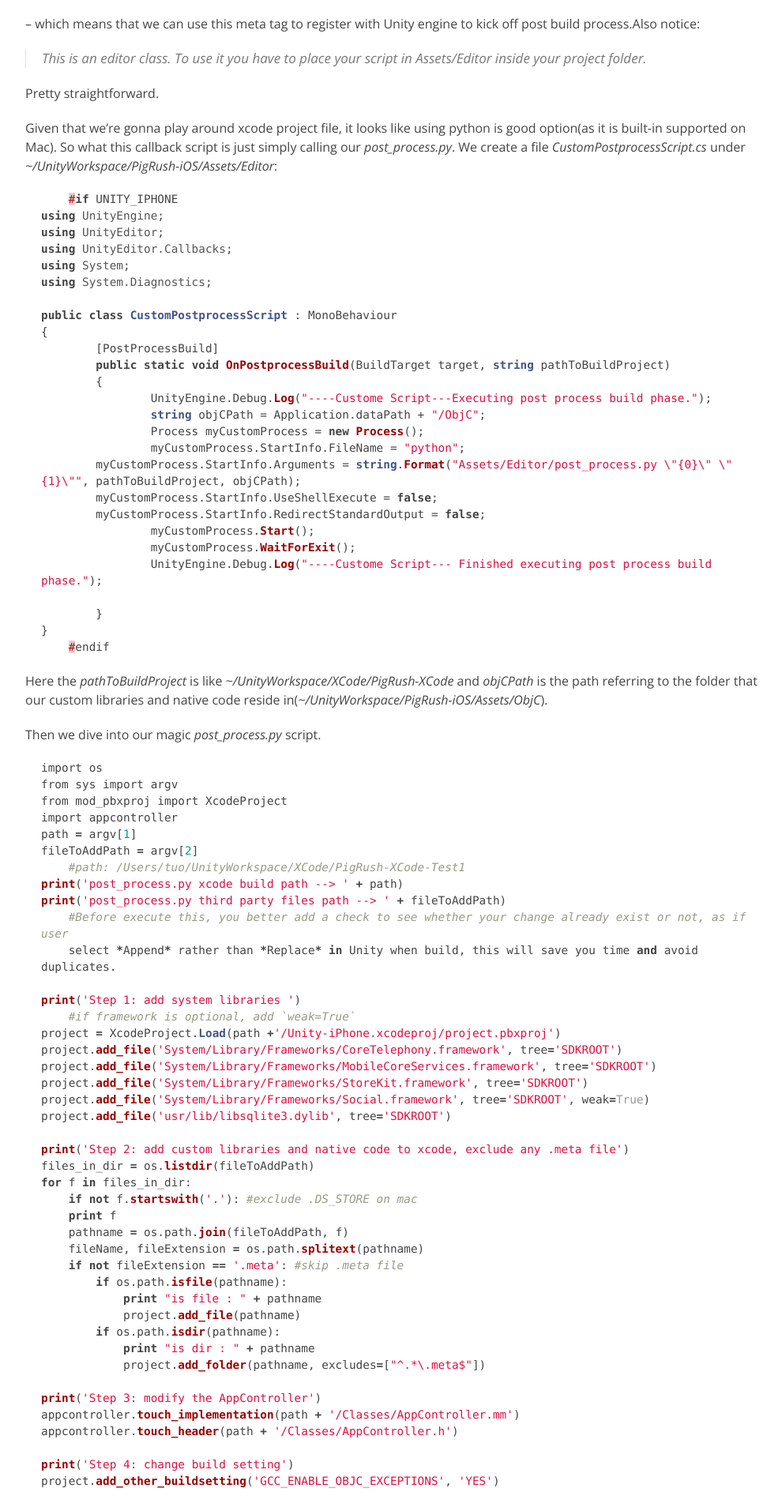
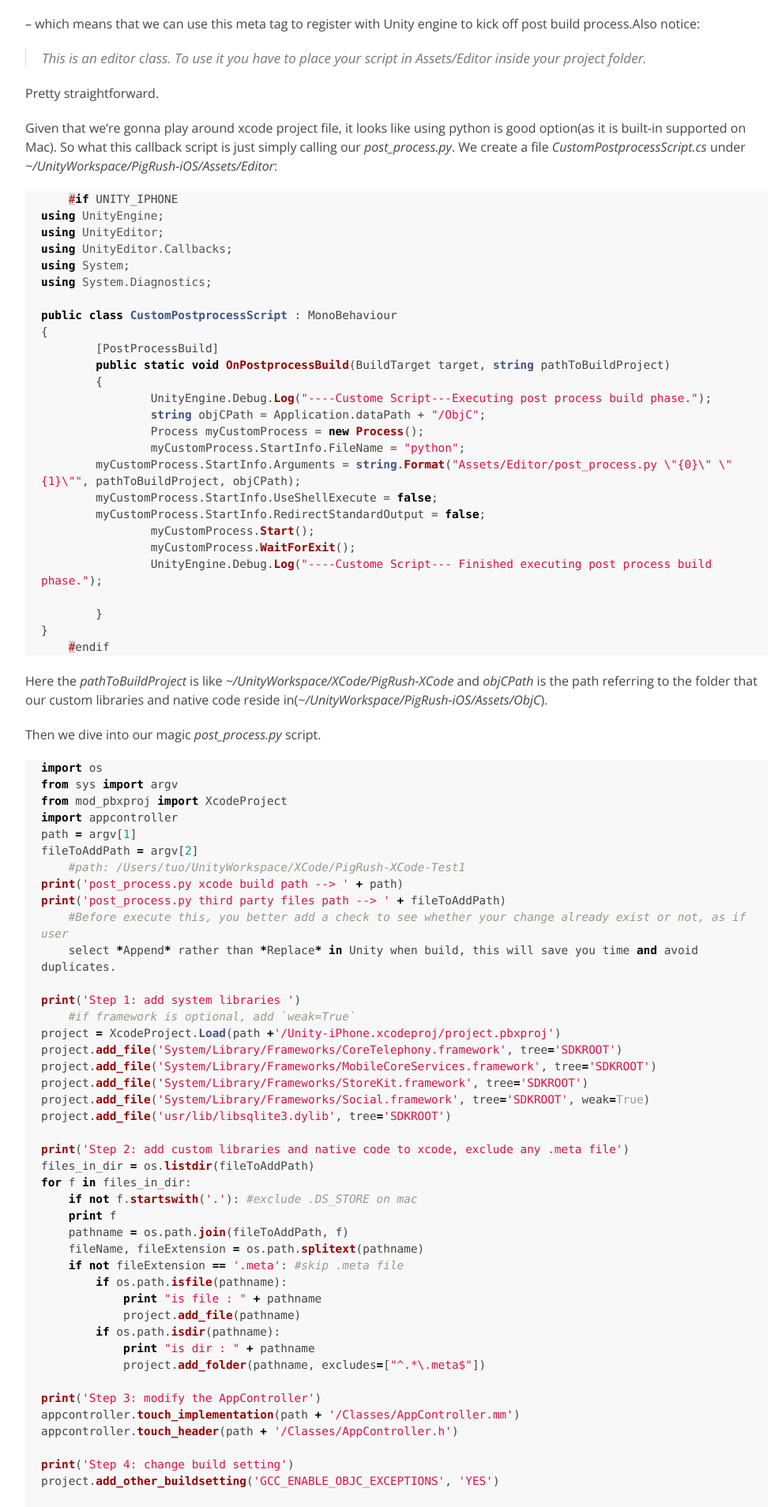
Before and after one commit to tuo/tuo.github.io, a Jekyll site: the page built from _posts/2013-04-11-unity-automate-post-process.md, in a window 1280 px wide. Shown: the part 2055-3963 px from the top of the page at 79% size, without its empty margins (148-1138 px from the left). Built offline with Jekyll 4.4.1, drawn with Linux system fonts in a browser that asks for light colours; comment, search, counter and statistics services are not loaded.

Commit message:
update to rouge and gem update

```diff
--- a/Gemfile
+++ b/Gemfile
@@ -2,5 +2,6 @@
 
 #gem 'jekyll', :git => 'https://github.com/jekyll/jekyll.git'
 #gem 'colorator', '1.1.0'
-gem 'jekyll', '2.5.3'
+#gem 'jekyll'
+gem 'github-pages'
 #gem 'github-pages', :git => "https://github.com/github/pages-gem.git"
--- a/_config.yml
+++ b/_config.yml
@@ -1,5 +1,9 @@
 highlighter: true
 permalink: '/:title'
 markdown: kramdown
+highlighter: rouge
+incremental: false
 kramdown:
   input: GFM
+  math_engine: mathjax
+  syntax_highlighter: rouge
--- a/_layouts/default.html
+++ b/_layouts/default.html
@@ -24,6 +24,7 @@
     <meta name="viewport" content="width=device-width, initial-scale=1, maximum-scale=1" />
 
     <link rel="stylesheet" href="/static/css/style.css">
+
 
     <!--[if IE 7]>
       <script src="/static/css/font-awesome-ie7.css"></script>
--- a/_layouts/post_main.html
+++ b/_layouts/post_main.html
@@ -24,6 +24,7 @@
     <meta name="viewport" content="width=device-width, initial-scale=1, maximum-scale=1" />
 
     <link rel="stylesheet" href="/static/css/style.css">
+    <link href="/static/css/rouge_syntax.css" rel="stylesheet" >
 
     <!--[if IE 7]>
       <script src="/static/css/font-awesome-ie7.css"></script>
--- /dev/null
+++ b/static/css/rouge_syntax.css
@@ -0,0 +1,209 @@
+.highlight table td { padding: 5px; }
+.highlight table pre { margin: 0; }
+.highlight .cm {
+  color: #999988;
+  font-style: italic;
+}
+.highlight .cp {
+  color: #999999;
+  font-weight: bold;
+}
+.highlight .c1 {
+  color: #999988;
+  font-style: italic;
+}
+.highlight .cs {
+  color: #999999;
+  font-weight: bold;
+  font-style: italic;
+}
+.highlight .c, .highlight .ch, .highlight .cd, .highlight .cpf {
+  color: #999988;
+  font-style: italic;
+}
+.highlight .err {
+  color: #a61717;
+  background-color: #e3d2d2;
+}
+.highlight .gd {
+  color: #000000;
+  background-color: #ffdddd;
+}
+.highlight .ge {
+  color: #000000;
+  font-style: italic;
+}
+.highlight .gr {
+  color: #aa0000;
+}
+.highlight .gh {
+  color: #999999;
+}
+.highlight .gi {
+  color: #000000;
+  background-color: #ddffdd;
+}
+.highlight .go {
+  color: #888888;
+}
+.highlight .gp {
+  color: #555555;
+}
+.highlight .gs {
+  font-weight: bold;
+}
+.highlight .gu {
+  color: #aaaaaa;
+}
+.highlight .gt {
+  color: #aa0000;
+}
+.highlight .kc {
+  color: #000000;
+  font-weight: bold;
+}
+.highlight .kd {
+  color: #000000;
+  font-weight: bold;
+}
+.highlight .kn {
+  color: #000000;
+  font-weight: bold;
+}
+.highlight .kp {
+  color: #000000;
+  font-weight: bold;
+}
+.highlight .kr {
+  color: #000000;
+  font-weight: bold;
+}
+.highlight .kt {
+  color: #445588;
+  font-weight: bold;
+}
+.highlight .k, .highlight .kv {
+  color: #000000;
+  font-weight: bold;
+}
+.highlight .mf {
+  color: #009999;
+}
+.highlight .mh {
+  color: #009999;
+}
+.highlight .il {
+  color: #009999;
+}
+.highlight .mi {
+  color: #009999;
+}
+.highlight .mo {
+  color: #009999;
+}
+.highlight .m, .highlight .mb, .highlight .mx {
+  color: #009999;
+}
+.highlight .sb {
+  color: #d14;
+}
+.highlight .sc {
+  color: #d14;
+}
+.highlight .sd {
+  color: #d14;
+}
+.highlight .s2 {
+  color: #d14;
+}
+.highlight .se {
+  color: #d14;
+}
+.highlight .sh {
+  color: #d14;
+}
+.highlight .si {
+  color: #d14;
+}
+.highlight .sx {
+  color: #d14;
+}
+.highlight .sr {
+  color: #009926;
+}
+.highlight .s1 {
+  color: #d14;
+}
+.highlight .ss {
+  color: #990073;
+}
+.highlight .s, .highlight .sa, .highlight .dl {
+  color: #d14;
+}
+.highlight .na {
+  color: #008080;
+}
+.highlight .bp {
+  color: #999999;
+}
+.highlight .nb {
+  color: #0086B3;
+}
+.highlight .nc {
+  color: #445588;
+  font-weight: bold;
+}
+.highlight .no {
+  color: #008080;
+}
+.highlight .nd {
+  color: #3c5d5d;
+  font-weight: bold;
+}
+.highlight .ni {
+  color: #800080;
+}
+.highlight .ne {
+  color: #990000;
+  font-weight: bold;
+}
+.highlight .nf, .highlight .fm {
+  color: #990000;
+  font-weight: bold;
+}
+.highlight .nl {
+  color: #990000;
+  font-weight: bold;
+}
+.highlight .nn {
+  color: #555555;
+}
+.highlight .nt {
+  color: #000080;
+}
+.highlight .vc {
+  color: #008080;
+}
+.highlight .vg {
+  color: #008080;
+}
+.highlight .vi {
+  color: #008080;
+}
+.highlight .nv, .highlight .vm {
+  color: #008080;
+}
+.highlight .ow {
+  color: #000000;
+  font-weight: bold;
+}
+.highlight .o {
+  color: #000000;
+  font-weight: bold;
+}
+.highlight .w {
+  color: #bbbbbb;
+}
+.highlight {
+  background-color: #f8f8f8;
+}
```
Also changed, not shown: Gemfile.lock, README.md, _posts/2020-06-06-an-aws-serverless-experience.md (line endings or trailing spaces), static/css/style.css.
